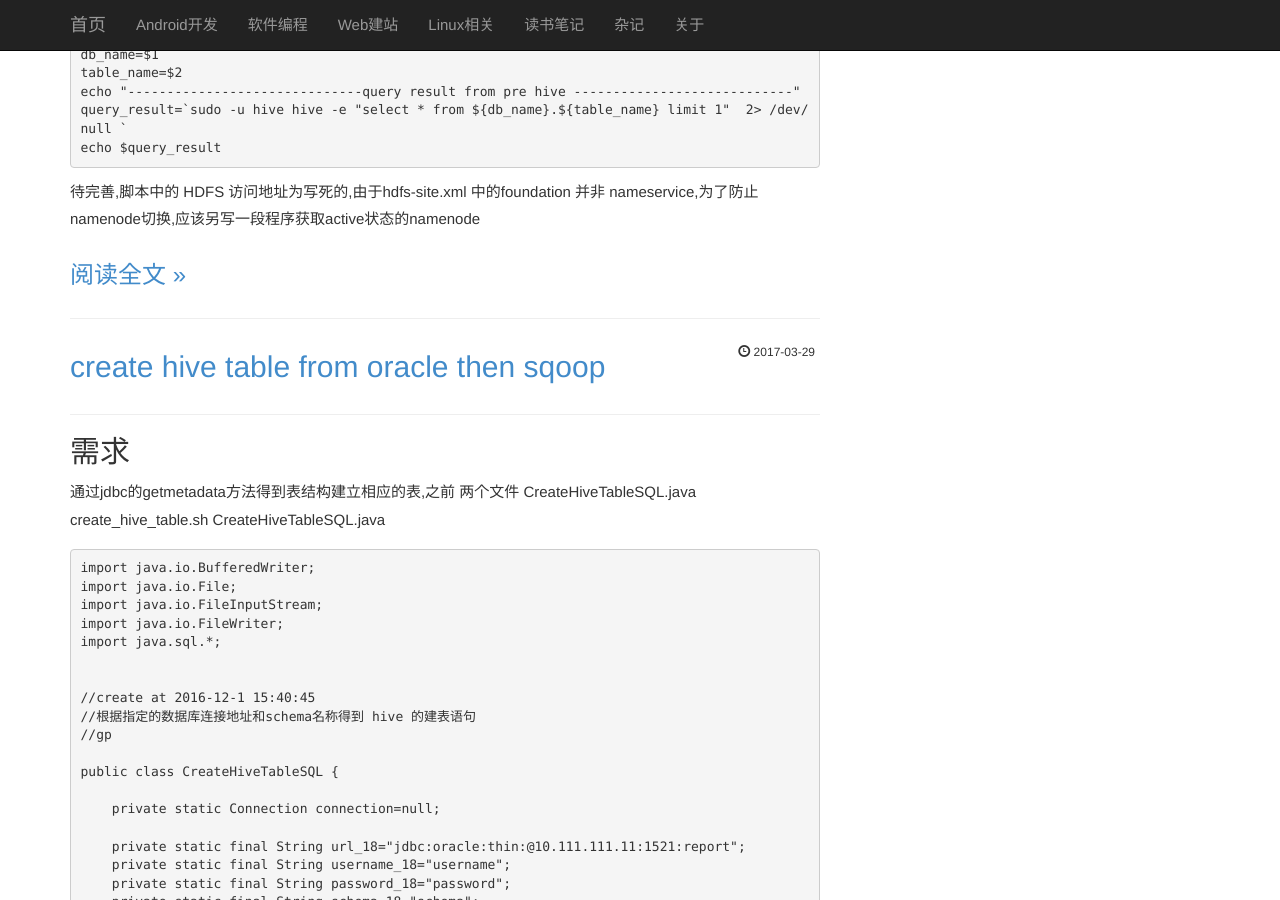
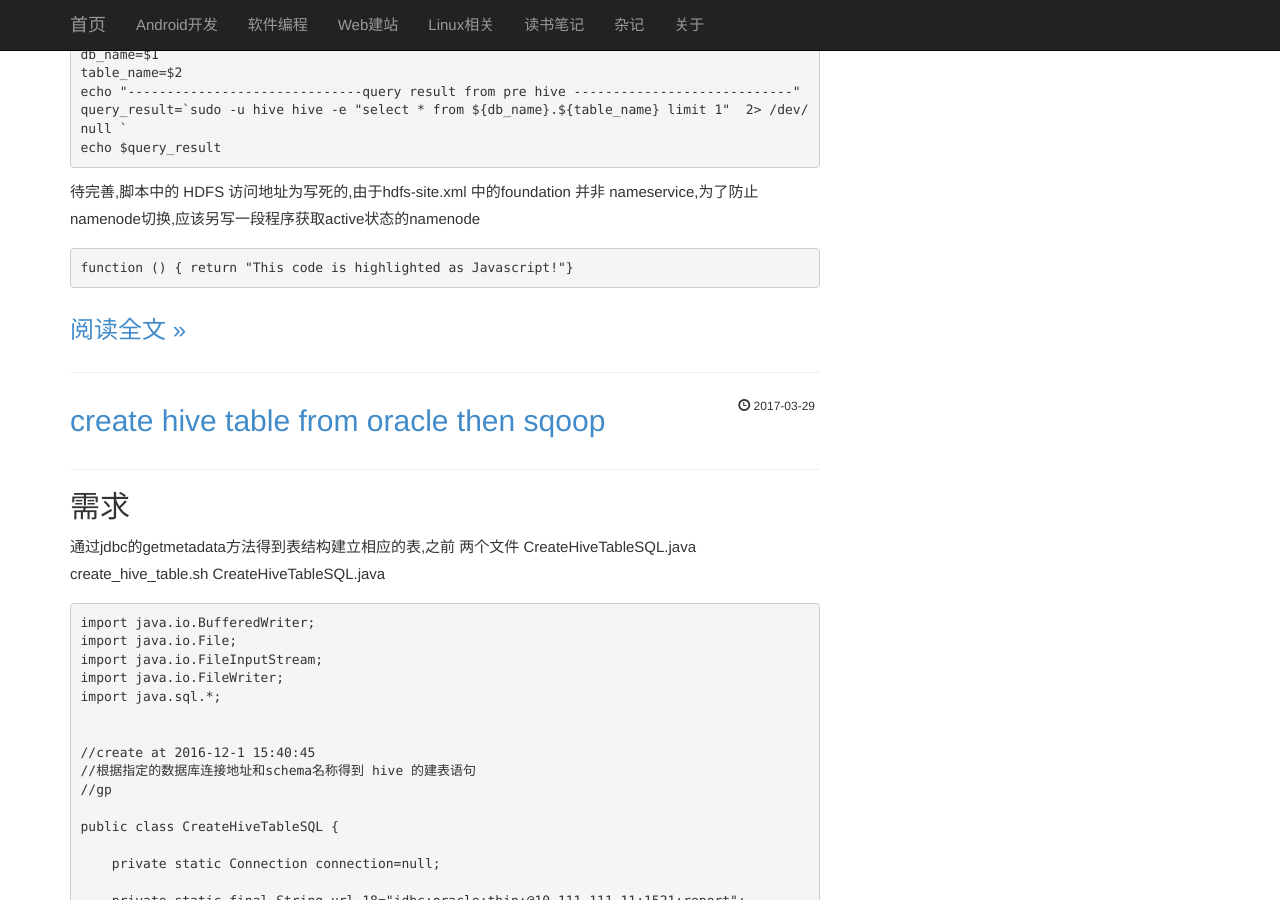
Before and after one commit to penger/penger.github.io, a Jekyll site: the page built from index.html, in a window 1280 px wide and 900 px high, scrolled down 2612 px. Built offline with Jekyll 4.4.1, drawn with Linux system fonts in a browser that asks for light colours; the list of posts is cut into pages by our own code.

Commit message:
shell support

````diff
--- a/_posts/2017-03-29-transform-hive-from-product-to-pre.markdown
+++ b/_posts/2017-03-29-transform-hive-from-product-to-pre.markdown
@@ -20,7 +20,7 @@
 脚本如下:
 #### A 机器上
 tongbu.sh
-```shell
+```bash
 #!/bin/bash
 ####################################
 #	gongpeng
@@ -99,7 +99,7 @@
 #### B 机器上
 
 create_hive_table.sh
-```shell
+```bash
 #!/bin/bash
 echo "$@" > /home/bl/app/args.log
 sql_file_path=/home/bl/app/tmp
@@ -122,7 +122,7 @@
 ```
 
 check_hive_records.sh
-```shell
+```bash
 #!/bin/bash
 db_name=$1
 table_name=$2
@@ -132,3 +132,8 @@
 ```
 
 待完善,脚本中的 HDFS 访问地址为写死的,由于hdfs-site.xml 中的foundation 并非 nameservice,为了防止namenode切换,应该另写一段程序获取active状态的namenode
+
+
+```js
+function () { return "This code is highlighted as Javascript!"}
+```
````
